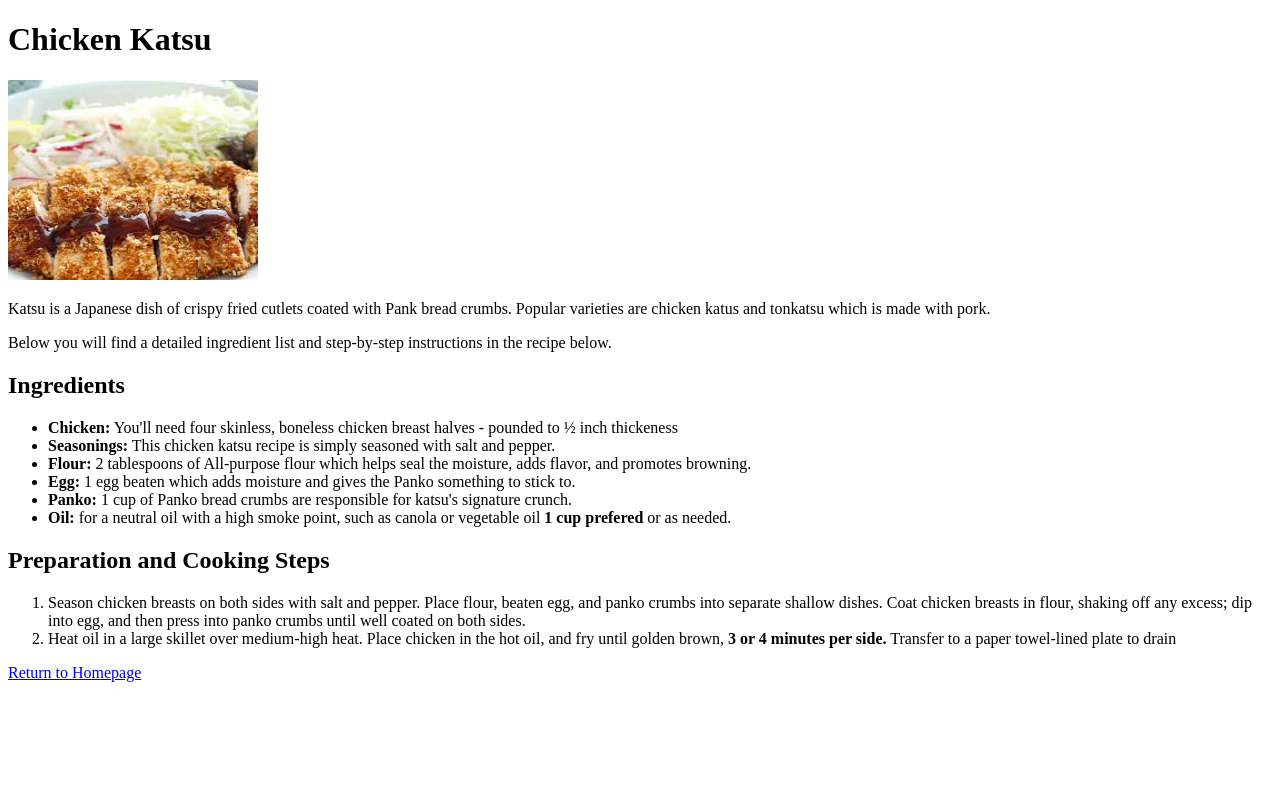
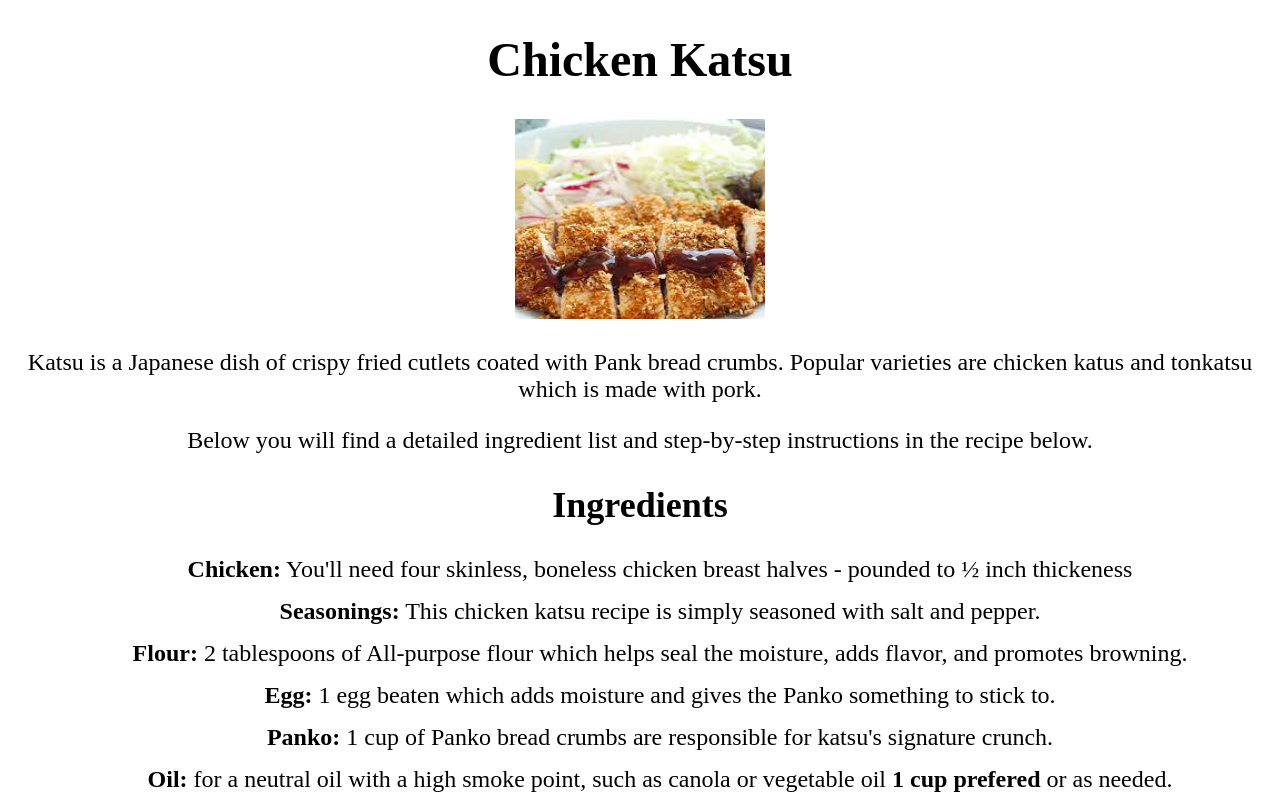
Before and after one commit to Snorri967/odin-recipes, a plain HTML site: page recipes/chicken-katsu.html in a window 1280 px wide. Shown: the top 811 px of the page. Drawn offline with Linux system fonts and the light colour scheme.

Commit message:
add css to all pages

```diff
--- a/recipes/chicken-katsu.html
+++ b/recipes/chicken-katsu.html
@@ -3,9 +3,11 @@
     <head>
         <meta charset="utf-8">
         <title>Chicken Katsu</title>
+        <link rel="stylesheet" href="../styles.css">
     </head>
     <body>
-        <h1>Chicken Katsu</h1>
+        <div class="container-katsu">
+            <h1 class="katsu-title">Chicken Katsu</h1>
             <img src="../img/chicken-katsu.jpeg" alt="succulent chicken katsu" width="250" height="200">
             <p>Katsu is a Japanese dish of crispy fried cutlets coated with Pank bread crumbs. Popular varieties are chicken katus and tonkatsu which is made with pork.</p>
             <p>Below you will find a detailed ingredient list and step-by-step instructions in the recipe below.</p>
@@ -23,6 +25,7 @@
                 <li>Season chicken breasts on both sides with salt and pepper. Place flour, beaten egg, and panko crumbs into separate shallow dishes. Coat chicken breasts in flour, shaking off any excess; dip into egg, and then press into panko crumbs until well coated on both sides.</li>
                 <li>Heat oil in a large skillet over medium-high heat. Place chicken in the hot oil, and fry until golden brown, <strong>3 or 4 minutes per side.</strong> Transfer to a paper towel-lined plate to drain</li>
             </ol>
-        <a href="../index.html">Return to Homepage</a>
+            <a class="return-links" href="../index.html">Return to Homepage</a>
+        </div>
     </body>
 </html>
--- /dev/null
+++ b/styles.css
@@ -0,0 +1,45 @@
+
+
+.index-links > li, li {
+    list-style-type: none;
+    padding-bottom: 30px;
+}
+
+li {
+  padding-bottom: 15px;
+}
+
+.index-anchor {
+    text-decoration: none;
+    font-size: 32px;
+}
+
+.container-index, .container-katsu, .container-teriyaki, .container-ramen {
+    text-align: center;
+}
+
+.container-katsu, .container-teriyaki, .container-ramen {
+    font-size: 24px;
+}
+
+.index-title {
+    padding-left: 40px;
+}
+
+.index-title, .katsu-title {
+    font-size: 48px;
+}
+
+.return-links {
+    font-size: 24px;
+    text-decoration: none;
+    padding-bottom: 20px;
+}
+
+a, a:visited, a:active {
+    color: inherit;
+}
+
+a:hover {
+    color: red;
+}
```
Also changed, not shown: index.html (+9 -6 lines), recipes/fancy-ramen.html (+4 -1 lines), recipes/teriyaki-salmon.html (+4 -1 lines). Lines whose indentation alone changed are shown as unchanged.
